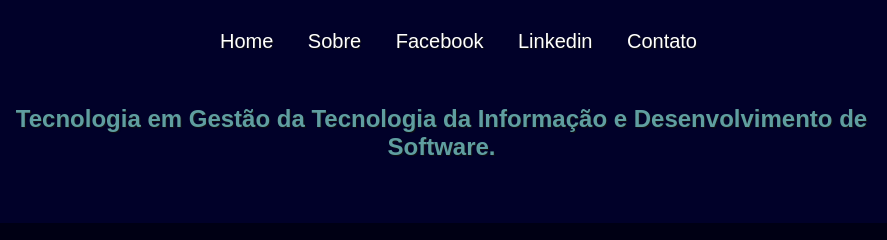
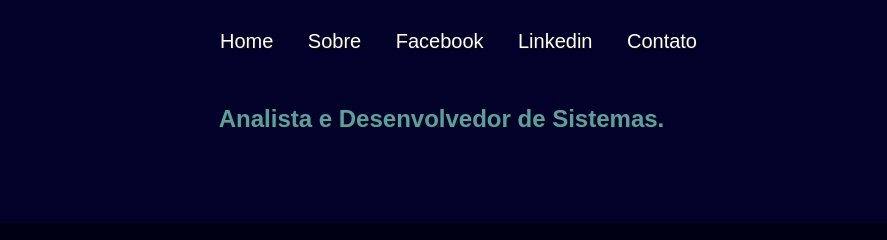
Before and after one commit to Matheussanganet/Matheussanganet.github.io, a plain HTML site: page index.html in a window 1280 px wide. Shown: the top 240 px of the page, 393-1280 px from the left. Drawn offline with Linux system fonts and the light colour scheme.

Commit message:
Update index.html

```diff
--- a/index.html
+++ b/index.html
@@ -24,7 +24,7 @@
              </div>
 
     </header>
-    <h2> Tecnologia em Gestão da Tecnologia da Informação e Desenvolvimento de Software.</h2>
+    <h2> Analista e Desenvolvedor de Sistemas.</h2>
             <div id="principal">
                   <div class="efeito">
                 <div class="container">
```
